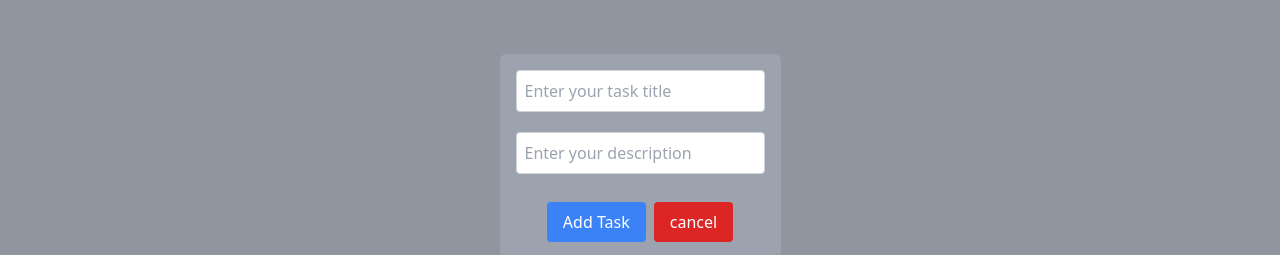
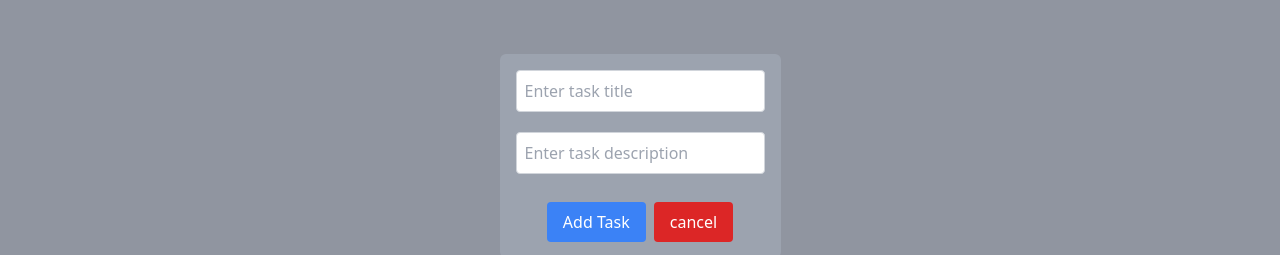
Before and after one commit to Md-Irshad-Alam/stumaraiassignment, a Next.js app: page / in a window 1280 px wide. Both pictures are taken after a click on the button "Add Taks". Shown: the part 232-487 px from the top of the page. Built offline with nearby package versions, Linux system fonts and the light colour scheme; no server answers.

Commit message:
final touch

```diff
--- a/src/Todolist/AddTodo.tsx
+++ b/src/Todolist/AddTodo.tsx
@@ -43,6 +43,7 @@ const AddTodo: React.FC<TodoListProps> = observer(({todoStore}) => {
       todoStore.addTodo(title, desc)
       setTitle('');
       setDec('');
+      window.alert('task is added ')
     } else {
       window.alert('Cannot add empty task');
     }
@@ -126,14 +127,14 @@ const AddTodo: React.FC<TodoListProps> = observer(({todoStore}) => {
         <div className="w-80 flex flex-col gap-3 rounded-md bg-gray-400 p-4 rounded-md">
         <input
            type="text"
-           placeholder="Enter your task title"
+           placeholder="Enter task title"
            value={title}
            onChange={(event) => setTitle(event.target.value)}
            className="p-2 border border-gray-300 rounded mb-2"
          />
          <input
            type="text"
-           placeholder="Enter your description"
+           placeholder="Enter task description"
            value={desc}
            onChange={(event) => setDec(event.target.value)}
            className="p-2 border border-gray-300 rounded mb-2"
--- a/src/Todolist/UpdateTodo.tsx
+++ b/src/Todolist/UpdateTodo.tsx
@@ -17,6 +17,7 @@ const UpdateTodo: React.FC<UpdateTodoProps> = observer(({ todoId, handleCloseUpd
     setNewTitle('');
     setNewDescription('');
     handleCloseUpdate();
+    window.alert("taks is updated ")
   };
 
 
```
